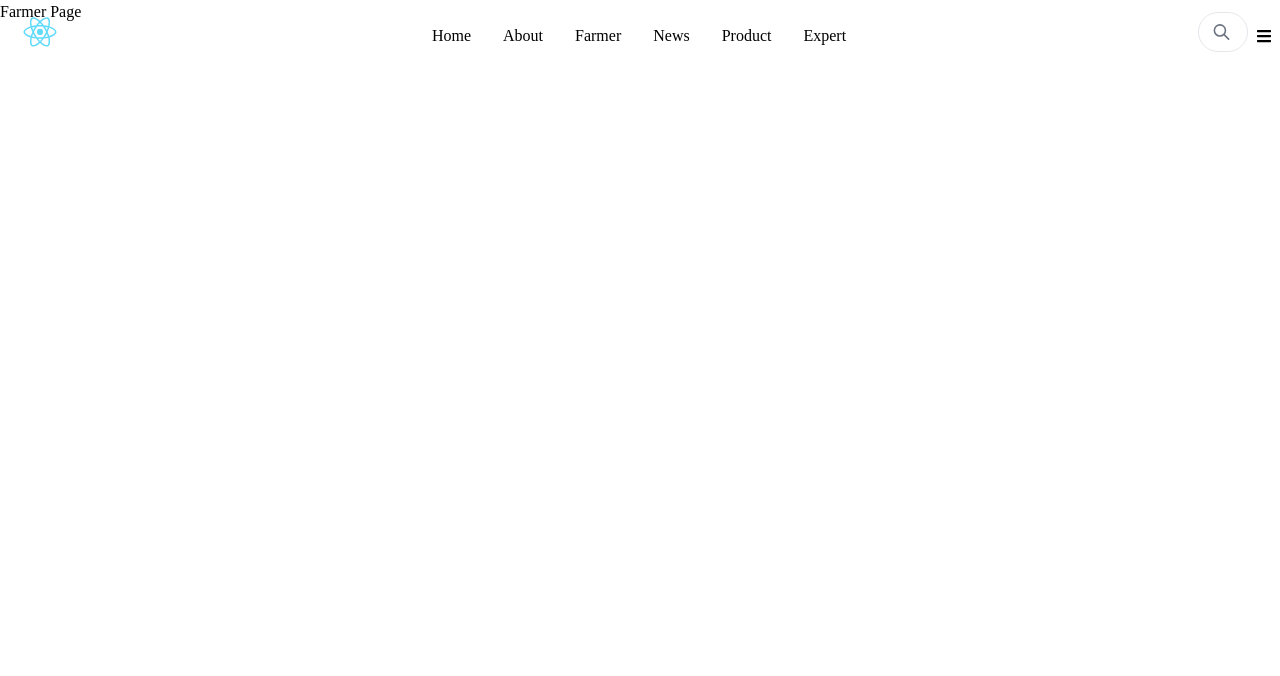
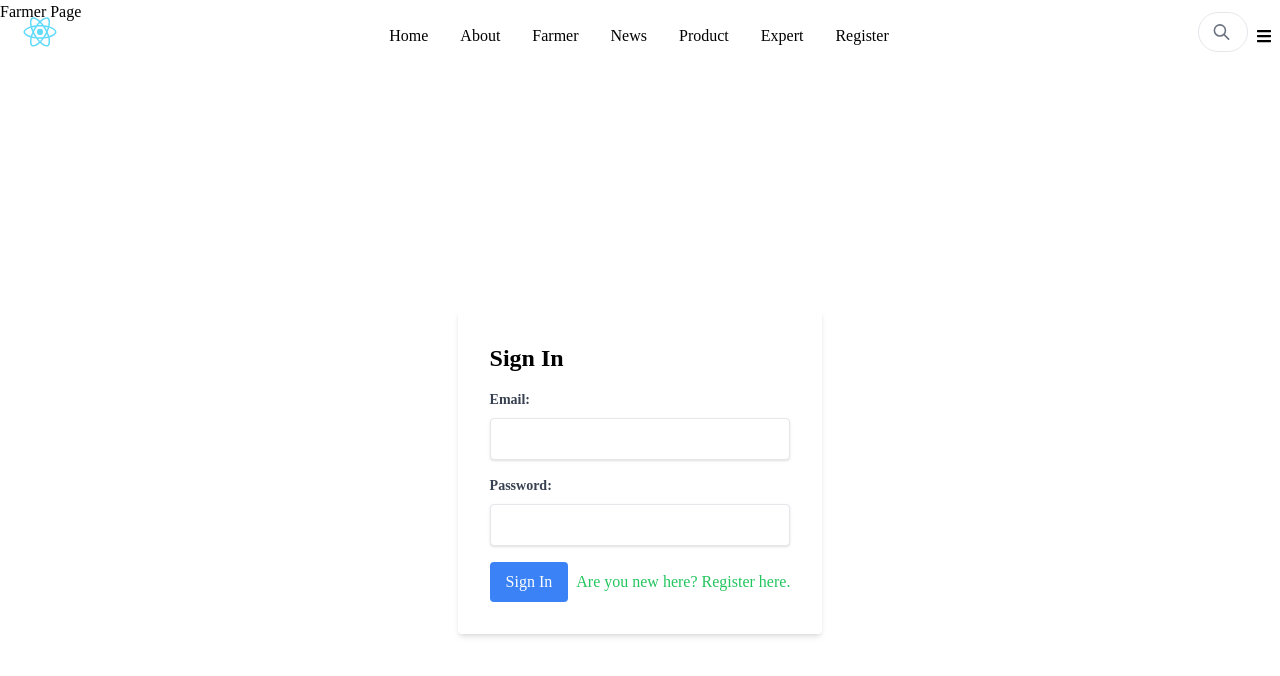
Before and after one commit to mushroomproject/final_project, a React (Create React App) app in the folder final-project/: page /farmer in a window 1280 px wide. Shown: the top 676 px of the page. Built offline with nearby package versions, Linux system fonts and the light colour scheme.

Commit message:
Temporary commit

```diff
--- a/final-project/src/App.js
+++ b/final-project/src/App.js
@@ -7,6 +7,7 @@ import Farmer from './pages/Farmer';
 import News from './pages/News';
 import Expert from './pages/Expert';
 import Product from './pages/Product';
+import Register from './pages/Register';
 
 function App() {
   return (
@@ -20,6 +21,7 @@ function App() {
           <Route path="/news" element={<News />} />
           <Route path="/product" element={<Product />} />
           <Route path='/expert' element={<Expert />} />
+          <Route path='/register' element={<Register />} />
         </Routes>
       </div>
     </BrowserRouter>
--- a/final-project/src/components/Navbar.jsx
+++ b/final-project/src/components/Navbar.jsx
@@ -15,6 +15,10 @@ const NavLinks = () => (
         <Link to={item.path}>{item.title}</Link>
       </li>
     ))}
+    {/* Add a link to the registration page */}
+    <li>
+      <Link to="/register">Register</Link>
+    </li>
   </ul>
 );
 
@@ -35,6 +39,10 @@ const MobileMenu = ({ isOpen }) => (
           <Link to={item.path}>{item.title}</Link>
         </li>
       ))}
+      {/* Add a link to the registration page in the mobile menu */}
+      <li className='bg-white hover:bg-gray-200 cursor-pointer'>
+        <Link to="/register">Register</Link>
+      </li>
     </ul>
   </div>
 );
--- a/final-project/src/pages/Farmer.jsx
+++ b/final-project/src/pages/Farmer.jsx
@@ -1,13 +1,11 @@
-// Farmer.js
-
 import React from 'react';
+import SignInForm from './SignInForm'; // Make sure to adjust the path accordingly
 
 const Farmer = () => {
-  // Your component logic here
   return (
     <div>
       <h2>Farmer Page</h2>
-      {/* Add your farmer-specific content here */}
+      <SignInForm />
     </div>
   );
 };
--- /dev/null
+++ b/final-project/src/pages/Register.jsx
@@ -0,0 +1,107 @@
+// Register.jsx
+import React, { useState } from 'react';
+import { Link, useNavigate } from 'react-router-dom';
+
+const Register = () => {
+  const [firstName, setFirstName] = useState('');
+  const [lastName, setLastName] = useState('');
+  const [email, setEmail] = useState('');
+  const [password, setPassword] = useState('');
+  const [confirmPassword, setConfirmPassword] = useState('');
+  const [registrationSuccess, setRegistrationSuccess] = useState(false);
+
+  const navigate = useNavigate();
+
+  const handleRegistration = () => {
+    // Input validation and registration logic
+
+    // Assuming registration is successful
+    setRegistrationSuccess(true);
+
+    // Redirect to the sign-in page
+    navigate('/farmer');
+  };
+
+  return (
+    <div className="flex items-center justify-center h-screen">
+      <div className="bg-white p-8 rounded shadow-md mt-24">
+        <h3 className="text-2xl font-semibold mb-4">Register</h3>
+        {registrationSuccess && (
+          <div className="bg-green-200 text-green-800 px-4 py-2 mb-4 rounded">
+            Registration successful! You can now sign in.
+          </div>
+        )}
+        <form>
+          <div className="mb-4">
+            <label className="block text-gray-700 text-sm font-bold mb-2">
+              First Name:
+            </label>
+            <input
+              type="text"
+              className="w-full px-3 py-2 border rounded shadow appearance-none"
+              value={firstName}
+              onChange={(e) => setFirstName(e.target.value.replace(/[^A-Za-z]/g, ''))}
+            />
+          </div>
+          <div className="mb-4">
+            <label className="block text-gray-700 text-sm font-bold mb-2">
+              Last Name:
+            </label>
+            <input
+              type="text"
+              className="w-full px-3 py-2 border rounded shadow appearance-none"
+              value={lastName}
+              onChange={(e) => setLastName(e.target.value.replace(/[^A-Za-z]/g, ''))}
+            />
+          </div>
+          <div className="mb-4">
+            <label className="block text-gray-700 text-sm font-bold mb-2">
+              Email:
+            </label>
+            <input
+              type="email"
+              className="w-full px-3 py-2 border rounded shadow appearance-none"
+              value={email}
+              onChange={(e) => setEmail(e.target.value)}
+            />
+          </div>
+          <div className="mb-4">
+            <label className="block text-gray-700 text-sm font-bold mb-2">
+              Password:
+            </label>
+            <input
+              type="password"
+              className="w-full px-3 py-2 border rounded shadow appearance-none"
+              value={password}
+              onChange={(e) => setPassword(e.target.value)}
+            />
+          </div>
+          <div className="mb-4">
+            <label className="block text-gray-700 text-sm font-bold mb-2">
+              Confirm Password:
+            </label>
+            <input
+              type="password"
+              className="w-full px-3 py-2 border rounded shadow appearance-none"
+              value={confirmPassword}
+              onChange={(e) => setConfirmPassword(e.target.value)}
+            />
+          </div>
+          <button
+            type="button"
+            onClick={handleRegistration}
+            className="bg-green-500 text-white px-4 py-2 rounded mr-2"
+          >
+            Register
+          </button>
+          <Link to="/farmer" className="text-blue-500 hover:underline">
+  Already have an account? Sign in.
+</Link>
+
+        </form>
+      </div>
+    </div>
+  );
+};
+
+export default Register;
--- /dev/null
+++ b/final-project/src/pages/SignInForm.jsx
@@ -0,0 +1,66 @@
+// SignInForm.jsx
+import React, { useState } from 'react';
+import { Link, useNavigate } from 'react-router-dom';
+
+const SignInForm = () => {
+  const [email, setEmail] = useState('');
+  const [password, setPassword] = useState('');
+  const [signInError, setSignInError] = useState(null);
+
+  const navigate = useNavigate();
+
+  const handleSignIn = () => {
+    // Perform sign-in logic here
+    // For simplicity, let's assume sign-in fails
+    setSignInError('Invalid email or password');
+  };
+
+  return (
+    <div className="flex items-center justify-center h-screen">
+      <div className="bg-white p-8 rounded shadow-md mt-24">
+        <h3 className="text-2xl font-semibold mb-4">Sign In</h3>
+        {signInError && (
+          <div className="bg-red-200 text-red-800 px-4 py-2 mb-4 rounded">
+            {signInError}
+          </div>
+        )}
+        <form>
+          <div className="mb-4">
+            <label className="block text-gray-700 text-sm font-bold mb-2">
+              Email:
+            </label>
+            <input
+              type="email"
+              className="w-full px-3 py-2 border rounded shadow appearance-none"
+              value={email}
+              onChange={(e) => setEmail(e.target.value)}
+            />
+          </div>
+          <div className="mb-4">
+            <label className="block text-gray-700 text-sm font-bold mb-2">
+              Password:
+            </label>
+            <input
+              type="password"
+              className="w-full px-3 py-2 border rounded shadow appearance-none"
+              value={password}
+              onChange={(e) => setPassword(e.target.value)}
+            />
+          </div>
+          <button
+            type="button"
+            onClick={handleSignIn}
+            className="bg-blue-500 text-white px-4 py-2 rounded mr-2"
+          >
+            Sign In
+          </button>
+          <Link to="/register" className="text-green-500 hover:underline">
+            Are you new here? Register here.
+          </Link>
+        </form>
+      </div>
+    </div>
+  );
+};
+
+export default SignInForm;
```
